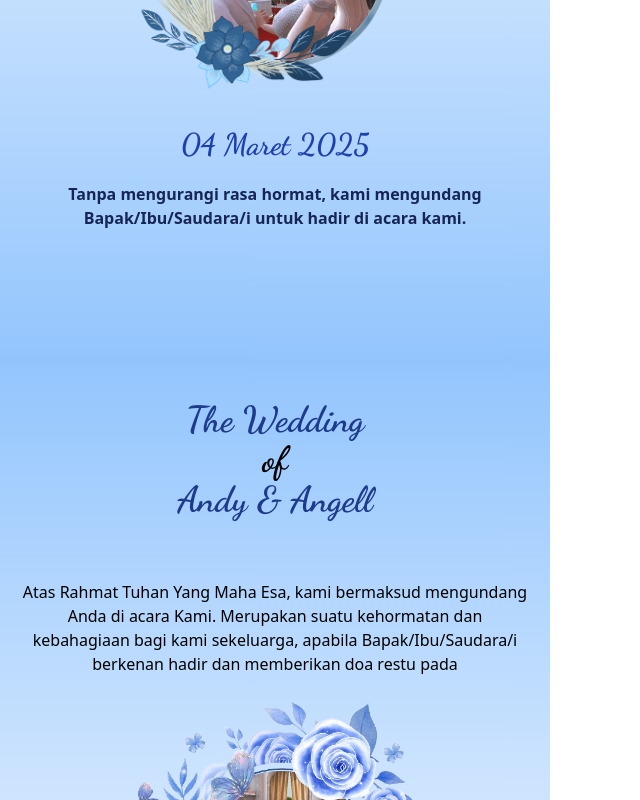
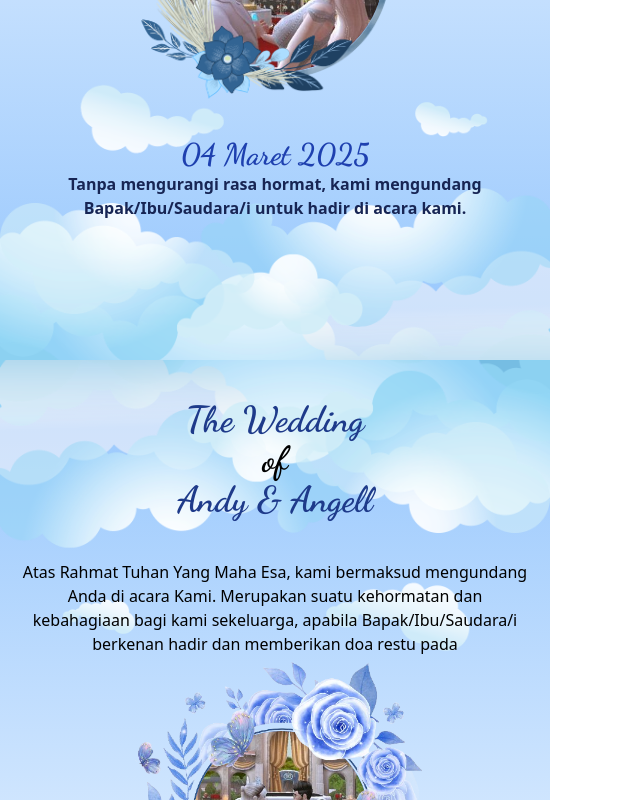
Before and after one commit to andymulya/template-undangan-digital, a React (Vite) app: page / in a window 1280 px wide. Shown: the part 440-1240 px from the top of the page, without its empty margins (0-640 px from the left). Built offline with nearby package versions, Linux system fonts and the light colour scheme.

Commit message:
Memberikan png desain pada tepian slide

```diff
--- a/src/App.jsx
+++ b/src/App.jsx
@@ -1,9 +1,10 @@
 import heroPattern1 from './assets/png/bingkai_bunga.png'
 import imgAva1 from './assets/jpg/ava4.jpg'
 import imgAva2 from './assets/jpg/ava7.jpg'
-import imgSudut from "./assets/png/sudut_bunga.png"
+import imgSudut from './assets/png/sudut_bunga.png'
 import HeroImage from './components/HeroImage.component'
 import heroPattern2 from './assets/png/bingkai2.png'
+import tepianAwan from './assets/png/tepian_awan.png'
 
 export default function App(){
   return (
@@ -24,12 +25,18 @@ export default function App(){
 
         <HeroImage img={ imgAva1 } bingkai={ heroPattern1 } style={"w-52 h-52 top-12 right-10"}/>
 
+        <div className="z-20">
           <p className="font-dancingScript font-extrabold text-blue-800 text-3xl">04 Maret 2025</p>
           <p className="px-5 font-semibold text-blue-950">Tanpa mengurangi rasa hormat, kami mengundang Bapak/Ibu/Saudara/i untuk hadir di acara kami.</p>
+        </div>
+        <img src={ tepianAwan } className="absolute -bottom-24 z-10" />
       </section>
 
       {/* Slide 2 */}
-      <section className="h-cover bg-gradient-to-t from-white to-blue-300 py-10 px-5 flex flex-col items-center text-center gap-5">
+      <section className="h-cover relative bg-gradient-to-t from-white to-blue-300 py-10 px-5 flex flex-col items-center text-center gap-5 overflow-clip">
+        <img src={ tepianAwan } className="absolute -top-20 rotate-180 z-10" />
+
+        <div className="z-20 flex flex-col items-center">
           <div className="font-dancingScript text-4xl font-extrabold text-blue-900">
             <h1>The Wedding</h1>
             <p className="text-black">of</p>
@@ -39,6 +46,7 @@ export default function App(){
           <p className="mt-10">Atas Rahmat Tuhan Yang Maha Esa, kami bermaksud mengundang Anda di acara Kami. Merupakan suatu kehormatan dan kebahagiaan bagi kami sekeluarga, apabila Bapak/Ibu/Saudara/i berkenan hadir dan memberikan doa restu pada</p>
           <HeroImage img={ imgAva2 } bingkai={ heroPattern2 } style={"w-44 h-44 top-[75px] right-14"} />
           <p>Tuhan kami, Tuhan yang kami kasihi serta kami sembah. Tuhan pemilik kehidupan serta cinta kasih, kami memohon berkat kepada-Mu untuk pengantin wanita dan pengantin pria pada kehidupan bersama mereka sebagai sepasang kekasih yang dimadu cinta.</p>
+        </div>
       </section>
 
     </div>
```
Lines whose indentation alone changed are shown as unchanged.
